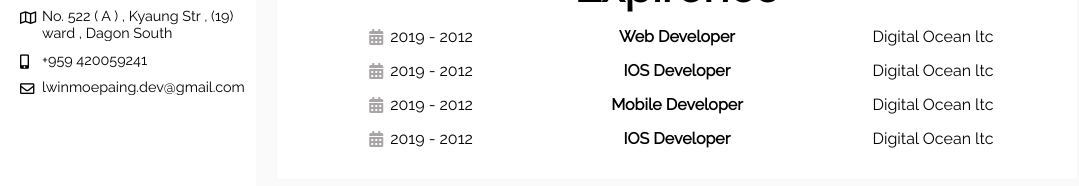
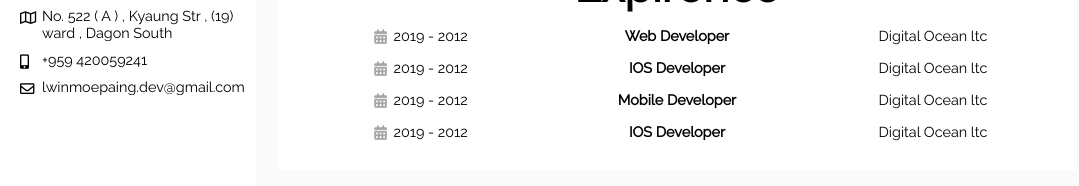
Before and after one commit to WuWooLay/fwprofile, a website: page index.html in a window 1280 px wide. Shown: the part 388-574 px from the top of the page, without its empty margins (0-1079 px from the left). Drawn offline with nearby package versions, Linux system fonts and the light colour scheme; files that its build step writes are made by us from their sources.

Commit message:
Change Font

```diff
--- a/assets/sass/_middle-side.sass
+++ b/assets/sass/_middle-side.sass
@@ -38,6 +38,7 @@
     .card-list
         margin: 15px 0
         text-align: center
+        font-size: .9em
         i
             color: #a7a5a5
             position: relative
```
